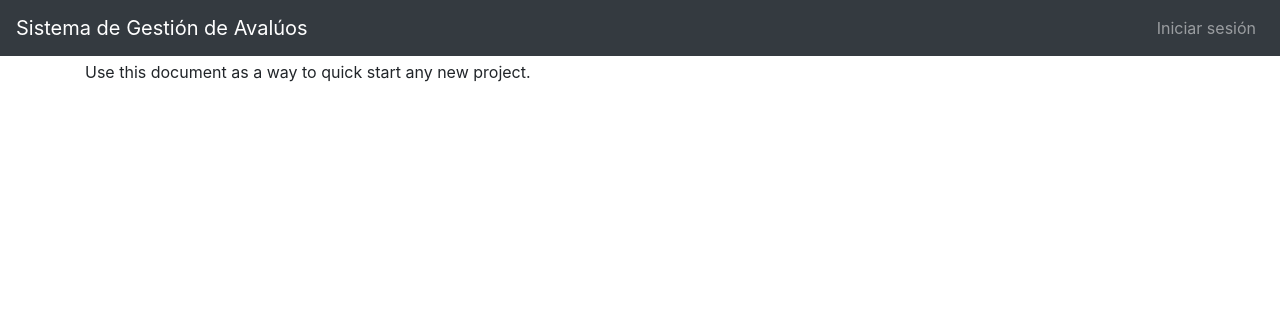
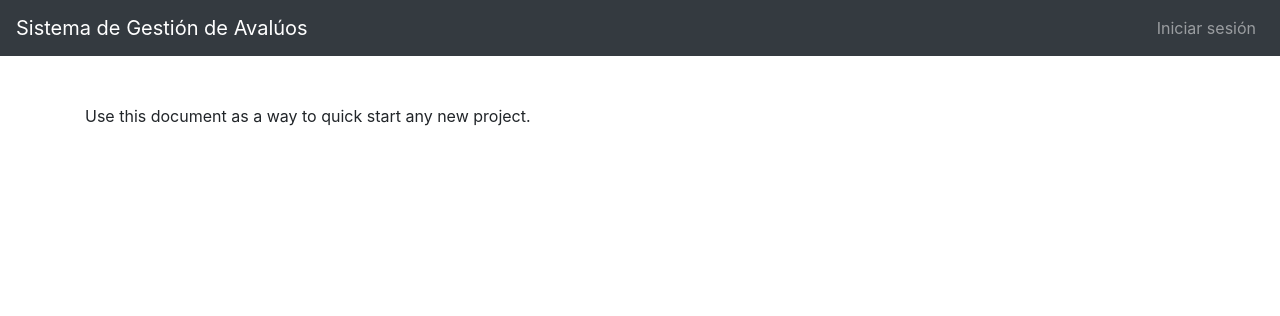
Before and after one commit to alluximx/demo-docker, a Django app: page /about/ in a window 1280 px wide. Shown: the top 316 px of the page. Run offline with Django 3.2, Linux system fonts and the light colour scheme; some libraries are stand-ins or nearby versions.

Commit message:
Add global top margin

```diff
--- a/fecoval/templates/base.html
+++ b/fecoval/templates/base.html
@@ -85,7 +85,7 @@
 
     </div>
 
-    <main role="main" class="container">
+    <main role="main" class="container mt-5">
 
       {% if messages %}
           {% for message in messages %}
--- a/fecoval/templates/pages/home.html
+++ b/fecoval/templates/pages/home.html
@@ -3,7 +3,7 @@
 {% block content %}
 
 <!-- <div class="row"> -->
-  <h2 class="mt-5">Lista de avalúos registrados</h2>
+  <h2>Lista de avalúos registrados</h2>
 <!-- </div> -->
 
 {% endblock %}
```
